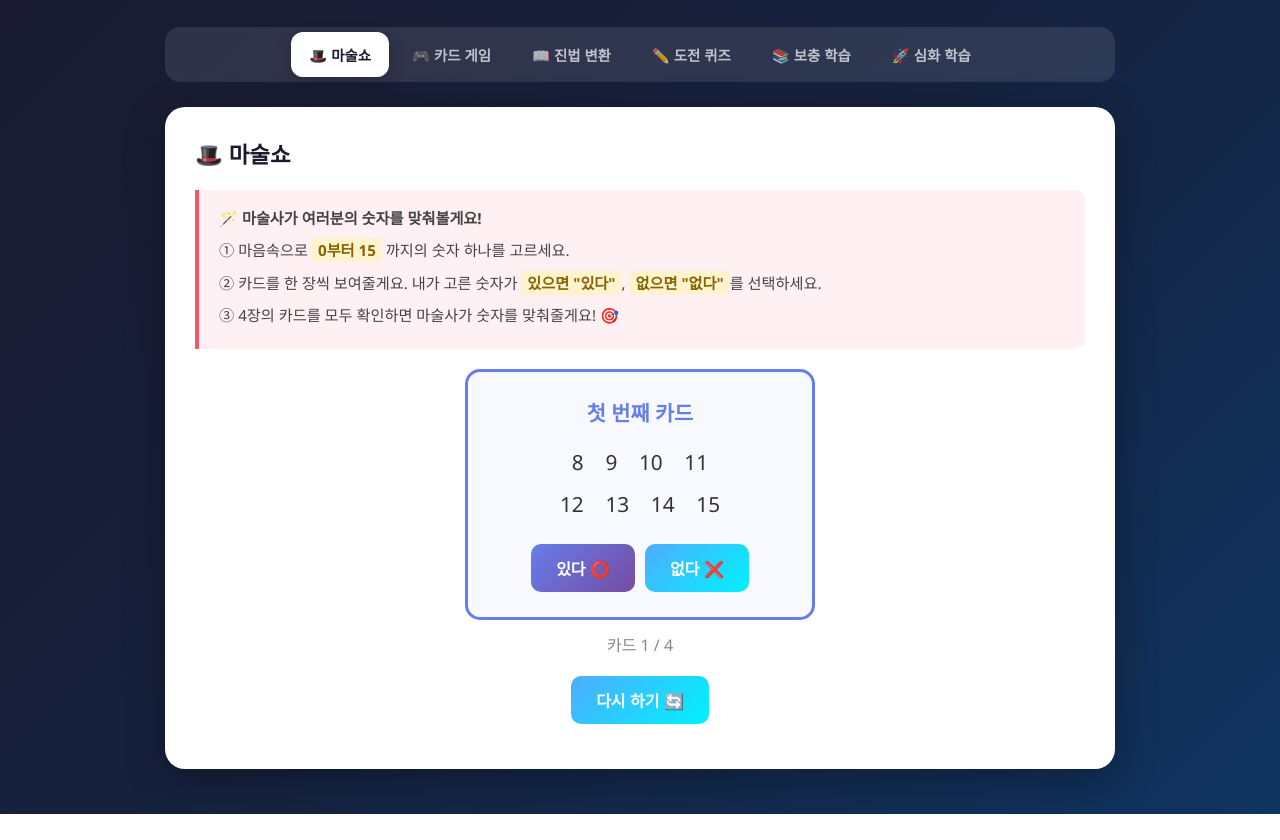
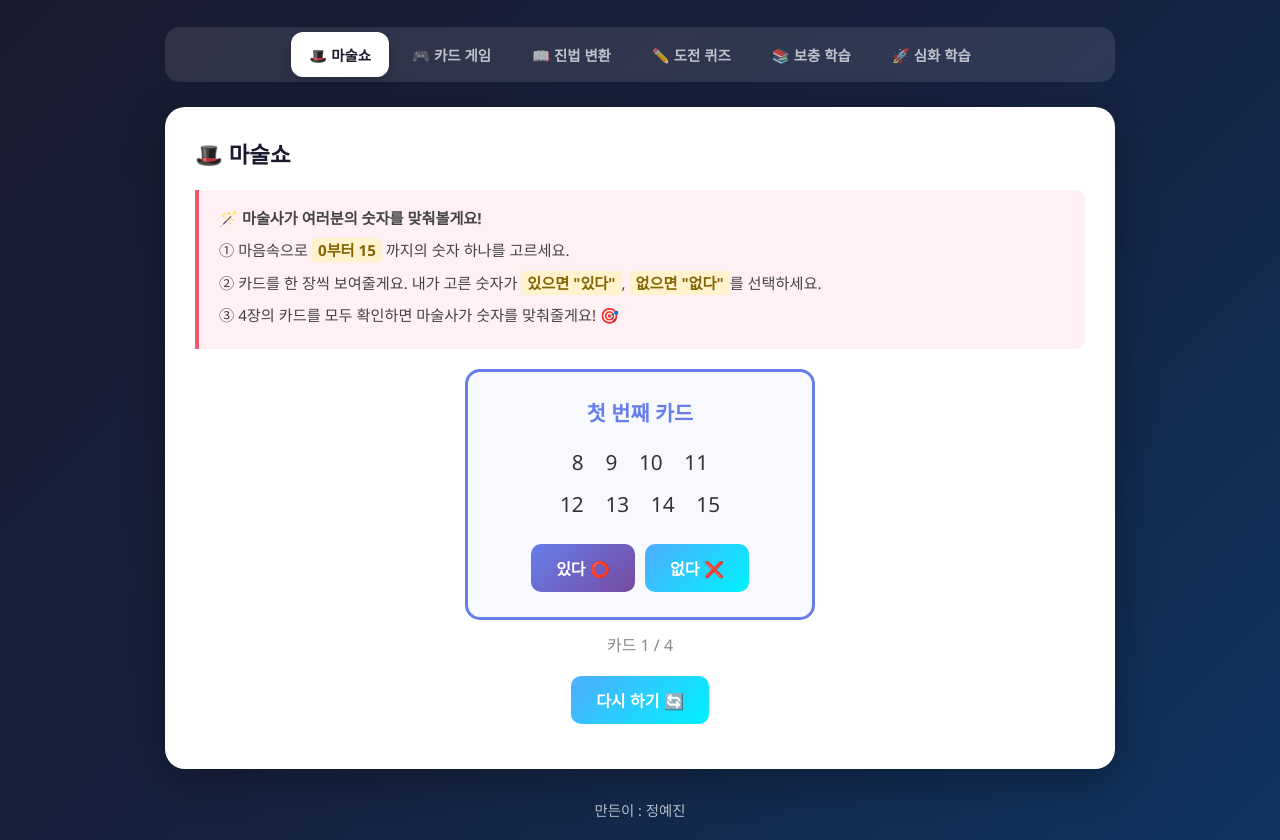
Before and after one commit to jjeong-ye/info-data-No., a plain HTML site: page index.html in a window 1280 px wide. Shown: the part 103-943 px from the top of the page. Before the commit the page ends 917 px from the top, so only its background shows below. Drawn offline with Linux system fonts and the light colour scheme.

Commit message:
Add files via upload

```diff
--- a/index.html
+++ b/index.html
@@ -439,6 +439,7 @@ h1{text-align:center;color:white;font-size:2.2em;margin-bottom:5px;text-shadow:2
 </div>
 </div>
 </div><!-- tab-advanced end -->
+<p style="text-align:center;color:rgba(255,255,255,0.7);margin-top:30px;font-size:0.9em;">만든이 : 정예진</p>
 </div><!-- container end -->
 <style>
 .quiz-type-btn{padding:8px 16px;border:2px solid #667eea;border-radius:20px;background:white;color:#667eea;font-weight:bold;cursor:pointer;font-size:0.85em;transition:all 0.3s}
```
